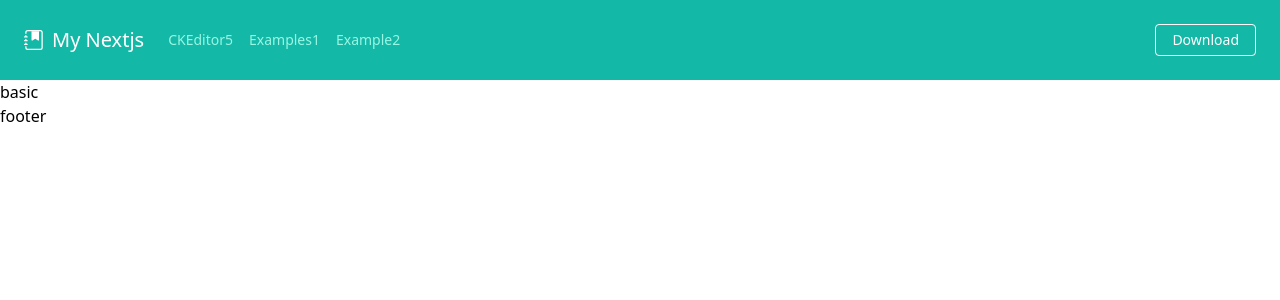
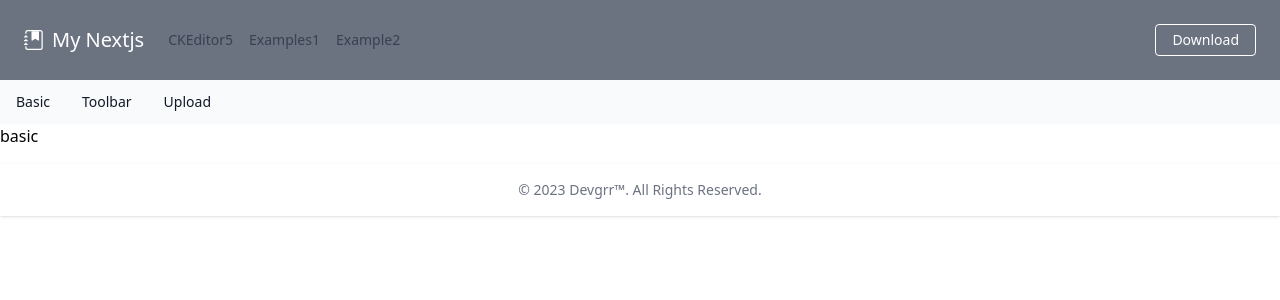
Before and after one commit to nalpari/my-nextjs, a Next.js app: page /ckeditor5 in a window 1280 px wide. Shown: the top 300 px of the page. Built offline with nearby package versions, Linux system fonts and the light colour scheme.

Commit message:
feat: Add ckeditor component & ckeditor header
- ckeditor 컴포넌트 추가
- ckeditor 메뉴용 헤더 컴포넌트 추가

```diff
--- /dev/null
+++ b/components/CkeditorHeader.tsx
@@ -0,0 +1,41 @@
+import Link from 'next/link'
+
+export default function CkeditorHeader() {
+  return (
+    <>
+      <nav className="bg-gray-50 dark:bg-gray-700">
+        <div className="max-w-screen-xl px-4 py-3 mx-auto">
+          <div className="flex items-center">
+            <ul className="flex flex-row font-medium mt-0 mr-6 space-x-8 text-sm">
+              <li>
+                <Link
+                  href="/ckeditor5"
+                  className="text-gray-900 dark:text-white hover:underline"
+                  aria-current="page"
+                >
+                  Basic
+                </Link>
+              </li>
+              <li>
+                <Link
+                  href="/ckeditor5/toolbar"
+                  className="text-gray-900 dark:text-white hover:underline"
+                >
+                  Toolbar
+                </Link>
+              </li>
+              <li>
+                <Link
+                  href="/ckeditor5/upload"
+                  className="text-gray-900 dark:text-white hover:underline"
+                >
+                  Upload
+                </Link>
+              </li>
+            </ul>
+          </div>
+        </div>
+      </nav>
+    </>
+  )
+}
--- a/components/Footer.tsx
+++ b/components/Footer.tsx
@@ -1,7 +1,21 @@
 export default function Footer() {
   return (
     <>
-      <div>footer</div>
+      <footer className="bg-white shadow dark:bg-gray-900 py-4 my-4">
+        <div className="w-full max-w-screen-xl mx-auto">
+          <span className="block text-sm text-gray-500 sm:text-center dark:text-gray-400">
+            © 2023{' '}
+            <a
+              href="https://inblog.ai/devgrr"
+              className="hover:underline"
+              target="_blank"
+            >
+              Devgrr™
+            </a>
+            . All Rights Reserved.
+          </span>
+        </div>
+      </footer>
     </>
   )
 }
--- a/components/Navbar.tsx
+++ b/components/Navbar.tsx
@@ -4,7 +4,7 @@ import { BsFillJournalBookmarkFill } from 'react-icons/bs'
 export default function Navbar() {
   return (
     <div>
-      <nav className="flex items-center justify-between flex-wrap bg-teal-500 p-6">
+      <nav className="flex items-center justify-between flex-wrap bg-gray-500 p-6">
         <div className="flex items-center flex-shrink-0 text-white mr-6 text-xl">
           <BsFillJournalBookmarkFill />
           <Link href="/" className="font-my ml-2">
@@ -15,19 +15,19 @@ export default function Navbar() {
           <div className="text-sm lg:flex-grow">
             <Link
               href="/ckeditor5"
-              className="block mt-4 lg:inline-block lg:mt-0 text-teal-200 hover:text-white mr-4"
+              className="block mt-4 lg:inline-block lg:mt-0 text-gray-700 hover:text-white mr-4"
             >
               CKEditor5
             </Link>
             <a
               href="#responsive-header"
-              className="block mt-4 lg:inline-block lg:mt-0 text-teal-200 hover:text-white mr-4"
+              className="block mt-4 lg:inline-block lg:mt-0 text-gray-700 hover:text-white mr-4"
             >
               Examples1
             </a>
             <a
               href="#responsive-header"
-              className="block mt-4 lg:inline-block lg:mt-0 text-teal-200 hover:text-white"
+              className="block mt-4 lg:inline-block lg:mt-0 text-gray-700 hover:text-white"
             >
               Example2
             </a>
--- a/pages/ckeditor5/index.tsx
+++ b/pages/ckeditor5/index.tsx
@@ -1,6 +1,7 @@
 import type { ReactElement } from 'react'
 import { NextPageWithLayout } from '../_app'
 import Layout from '@/components/Layout'
+import CkeditorHeader from '@/components/CkeditorHeader'
 
 const Basic: NextPageWithLayout = () => {
   return (
@@ -11,7 +12,12 @@ const Basic: NextPageWithLayout = () => {
 }
 
 Basic.getLayout = function getLayout(page: ReactElement) {
-  return <Layout>{page}</Layout>
+  return (
+    <Layout>
+      <CkeditorHeader />
+      {page}
+    </Layout>
+  )
 }
 
 export default Basic
--- a/pages/ckeditor5/toolbar.tsx
+++ b/pages/ckeditor5/toolbar.tsx
@@ -1,7 +1,23 @@
-export default function Toolbar() {
+import type { ReactElement } from 'react'
+import type { NextPageWithLayout } from '../_app'
+import Layout from '@/components/Layout'
+import CkeditorHeader from '@/components/CkeditorHeader'
+
+const Toolbar: NextPageWithLayout = () => {
   return (
     <>
       <h3>Toolbar</h3>
     </>
   )
 }
+
+Toolbar.getLayout = function getLayout(page: ReactElement) {
+  return (
+    <Layout>
+      <CkeditorHeader />
+      {page}
+    </Layout>
+  )
+}
+
+export default Toolbar
--- a/pages/ckeditor5/upload.tsx
+++ b/pages/ckeditor5/upload.tsx
@@ -1,7 +1,23 @@
-export default function Upload() {
+import type { ReactElement } from 'react'
+import type { NextPageWithLayout } from '../_app'
+import Layout from '@/components/Layout'
+import CkeditorHeader from '@/components/CkeditorHeader'
+
+const Upload: NextPageWithLayout = () => {
   return (
     <>
-      <h3>upload</h3>
+      <h3>Upload</h3>
     </>
   )
 }
+
+Upload.getLayout = function getLayout(page: ReactElement) {
+  return (
+    <Layout>
+      <CkeditorHeader />
+      {page}
+    </Layout>
+  )
+}
+
+export default Upload
```
